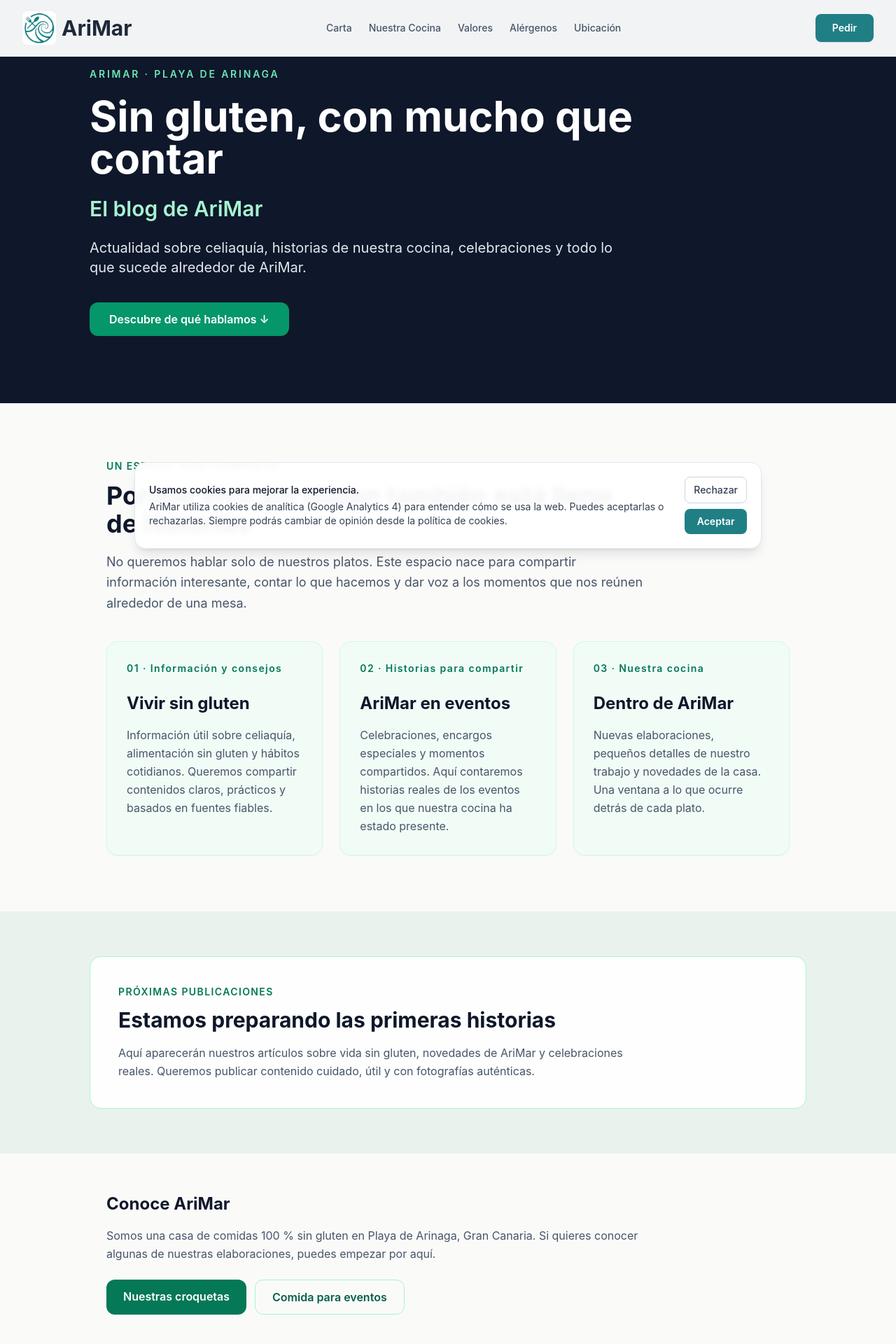
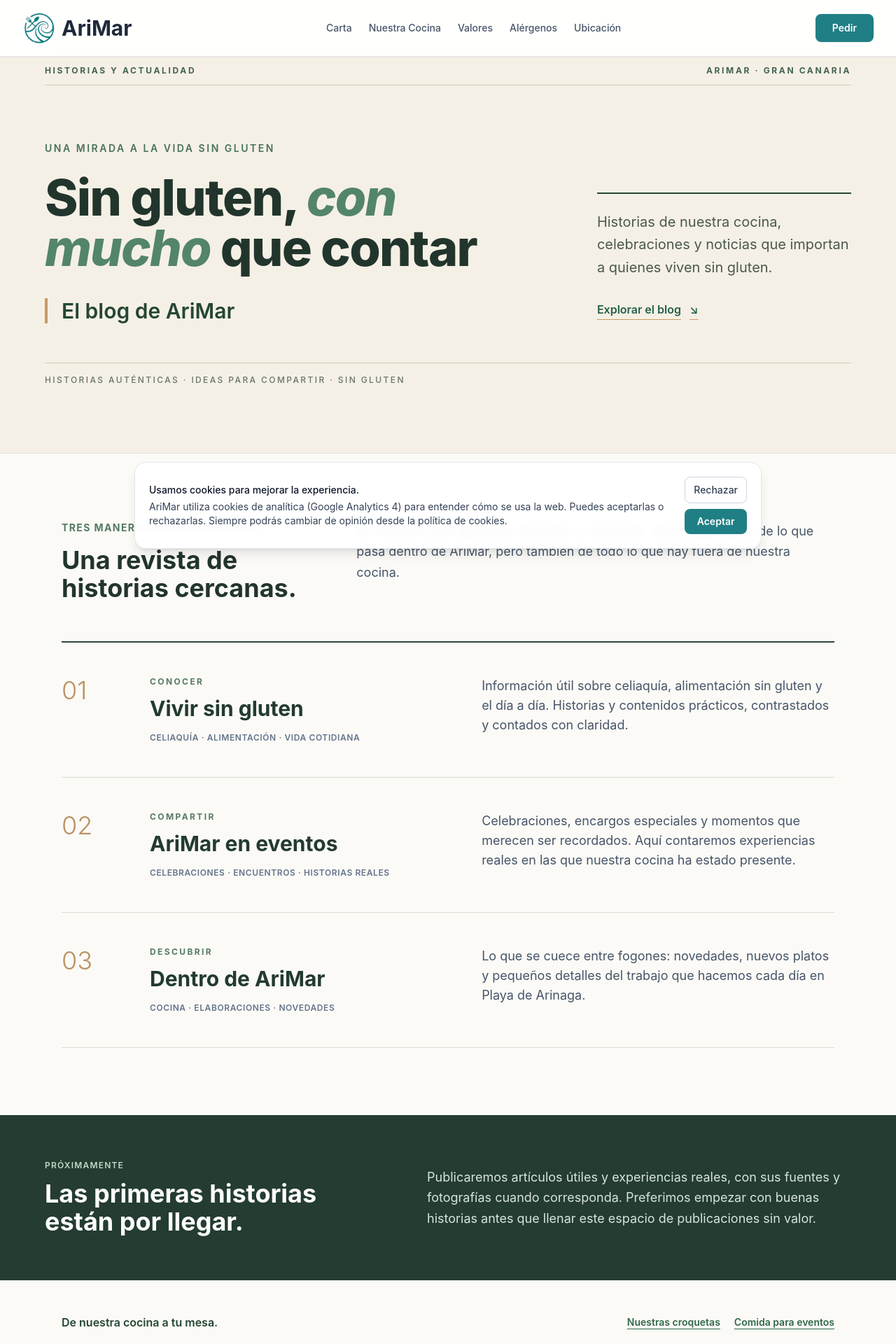
Before and after one commit to talaverilla85/ArimarWeb, a Next.js app: page /blog in a window 1280 px wide. Shown: the top 1920 px of the page at 70% size. Built offline with nearby package versions, Linux system fonts and the light colour scheme.

Commit message:
Give AriMar blog a distinct editorial magazine layout

```diff
--- a/app/blog/page.tsx
+++ b/app/blog/page.tsx
@@ -3,115 +3,117 @@
 
 export const metadata: Metadata = {
   title: 'El blog de AriMar | Celiaquía, vida sin gluten e historias de nuestra cocina',
-  description: 'Sin gluten, con mucho que contar. Actualidad sobre celiaquía, alimentación sin gluten, historias de la cocina y celebraciones de AriMar en Gran Canaria.',
+  description: 'Sin gluten, con mucho que contar. Actualidad sobre celiaquía, alimentación sin gluten, historias de nuestra cocina y celebraciones de AriMar en Gran Canaria.',
   alternates: { canonical: '/blog' },
 }
 
-const categorias = [
+const secciones = [
   {
     id: 'vivir-sin-gluten',
     numero: '01',
+    tema: 'Conocer',
     titulo: 'Vivir sin gluten',
-    descripcion: 'Información útil sobre celiaquía, alimentación sin gluten y hábitos cotidianos. Queremos compartir contenidos claros, prácticos y basados en fuentes fiables.',
-    etiqueta: 'Información y consejos',
+    descripcion: 'Información útil sobre celiaquía, alimentación sin gluten y el día a día. Historias y contenidos prácticos, contrastados y contados con claridad.',
+    detalle: 'Celiaquía · Alimentación · Vida cotidiana',
   },
   {
     id: 'eventos-arimar',
     numero: '02',
+    tema: 'Compartir',
     titulo: 'AriMar en eventos',
-    descripcion: 'Celebraciones, encargos especiales y momentos compartidos. Aquí contaremos historias reales de los eventos en los que nuestra cocina ha estado presente.',
-    etiqueta: 'Historias para compartir',
+    descripcion: 'Celebraciones, encargos especiales y momentos que merecen ser recordados. Aquí contaremos experiencias reales en las que nuestra cocina ha estado presente.',
+    detalle: 'Celebraciones · Encuentros · Historias reales',
   },
   {
     id: 'dentro-de-arimar',
     numero: '03',
+    tema: 'Descubrir',
     titulo: 'Dentro de AriMar',
-    descripcion: 'Nuevas elaboraciones, pequeños detalles de nuestro trabajo y novedades de la casa. Una ventana a lo que ocurre detrás de cada plato.',
-    etiqueta: 'Nuestra cocina',
+    descripcion: 'Lo que se cuece entre fogones: novedades, nuevos platos y pequeños detalles del trabajo que hacemos cada día en Playa de Arinaga.',
+    detalle: 'Cocina · Elaboraciones · Novedades',
   },
 ]
 
 export default function BlogPage() {
   return (
-    <main className="bg-[#fafbf9] text-slate-900">
-      <header className="bg-slate-900 px-6 py-20 md:py-24 text-white">
-        <div className="mx-auto max-w-5xl">
-          <p className="mb-5 text-sm font-semibold uppercase tracking-[0.2em] text-emerald-300">
-            AriMar · Playa de Arinaga
+    <main className="bg-[#fbfaf6] text-slate-900">
+      <header className="overflow-hidden border-b border-[#dfded6] bg-[#f5f0e5] px-6 pt-12 pb-16 md:pt-20 md:pb-24">
+        <div className="mx-auto max-w-6xl">
+          <div className="flex items-center justify-between border-y border-[#c8cfc4] py-3 text-[11px] font-bold uppercase tracking-[0.22em] text-[#426353] md:text-xs">
+            <span>Historias y actualidad</span>
+            <span>AriMar · Gran Canaria</span>
+          </div>
+          <div className="grid items-end gap-10 pt-14 md:grid-cols-[minmax(0,1.65fr)_minmax(0,0.8fr)] md:pt-20">
+            <div>
+              <p className="mb-6 text-sm font-semibold uppercase tracking-[0.18em] text-[#47715b]">
+                Una mirada a la vida sin gluten
               </p>
-          <h1 className="max-w-4xl text-4xl font-bold leading-tight md:text-6xl">
-            Sin gluten, con mucho que contar
+              <h1 className="max-w-4xl text-5xl font-extrabold leading-[1.07] tracking-tight text-[#22352d] sm:text-6xl md:text-7xl">
+                Sin gluten, <span className="italic text-[#538569]">con mucho</span> que contar
               </h1>
-          <h2 className="mt-6 text-2xl font-semibold text-emerald-200 md:text-3xl">
+              <h2 className="mt-9 border-l-4 border-[#c89a66] pl-5 text-2xl font-semibold text-[#254634] md:text-3xl">
                 El blog de AriMar
               </h2>
-          <p className="mt-6 max-w-3xl text-lg leading-relaxed text-slate-200 md:text-xl">
-            Actualidad sobre celiaquía, historias de nuestra cocina, celebraciones y todo lo que sucede alrededor de AriMar.
+            </div>
+            <div className="border-t-2 border-[#254634] pt-6 md:mb-2">
+              <p className="text-xl leading-relaxed text-[#4b584e]">
+                Historias de nuestra cocina, celebraciones y noticias que importan a quienes viven sin gluten.
               </p>
-          <a
-            href="#descubre"
-            className="mt-9 inline-block rounded-xl bg-emerald-600 px-7 py-3 font-semibold text-white transition-colors hover:bg-emerald-500"
-          >
-            Descubre de qué hablamos ↓
+              <a href="#explorar" className="mt-8 inline-flex items-center gap-3 font-semibold text-[#256049] underline decoration-[#c89a66] underline-offset-8">
+                Explorar el blog <span aria-hidden="true">↘</span>
               </a>
+            </div>
+          </div>
+          <p className="mt-14 border-t border-[#c8cfc4] pt-4 text-xs font-medium uppercase tracking-[0.2em] text-[#697469]">
+            Historias auténticas · Ideas para compartir · Sin gluten
+          </p>
         </div>
       </header>
 
-      <section id="descubre" className="mx-auto max-w-5xl px-6 py-16 md:py-20">
-        <p className="mb-3 text-sm font-semibold uppercase tracking-widest text-emerald-700">
-          Un espacio para compartir
+      <section id="explorar" className="mx-auto max-w-6xl px-6 py-16 md:py-24">
+        <div className="grid gap-8 md:grid-cols-[1fr_2fr] md:gap-20">
+          <div>
+            <p className="mb-4 text-sm font-bold uppercase tracking-widest text-[#537965]">Tres maneras de descubrirnos</p>
+            <h2 className="text-3xl font-bold leading-tight text-[#22352d] md:text-4xl">Una revista de historias cercanas.</h2>
+          </div>
+          <p className="max-w-2xl text-lg leading-relaxed text-slate-600">
+            Un espacio para aprender, descubrir y compartir. Queremos hablar de lo que pasa dentro de AriMar, pero también de todo lo que hay fuera de nuestra cocina.
           </p>
-        <h2 className="mb-5 max-w-3xl text-3xl font-bold md:text-4xl">
-          Porque vivir sin gluten también está lleno de historias
-        </h2>
-        <p className="mb-10 max-w-3xl text-lg leading-relaxed text-slate-600">
-          No queremos hablar solo de nuestros platos. Este espacio nace para compartir información interesante, contar lo que hacemos y dar voz a los momentos que nos reúnen alrededor de una mesa.
-        </p>
-        <div className="grid gap-6 md:grid-cols-3">
-          {categorias.map((categoria) => (
-            <article
-              id={categoria.id}
-              key={categoria.id}
-              className="flex flex-col rounded-2xl border border-emerald-100 bg-emerald-50/60 p-7 shadow-sm shadow-emerald-950/5"
-            >
-              <p className="mb-6 text-sm font-semibold tracking-widest text-emerald-700">
-                {categoria.numero} · {categoria.etiqueta}
-              </p>
-              <h3 className="mb-4 text-2xl font-bold">{categoria.titulo}</h3>
-              <p className="leading-relaxed text-slate-600">{categoria.descripcion}</p>
+        </div>
+        <div className="mt-14 border-t-2 border-[#30483a]">
+          {secciones.map((seccion) => (
+            <article key={seccion.id} id={seccion.id} className="grid gap-4 border-b border-[#d7ddd3] py-9 md:grid-cols-[90px_1fr_1.15fr] md:gap-9 md:py-12">
+              <p className="text-4xl font-light text-[#ba9162]">{seccion.numero}</p>
+              <div>
+                <p className="mb-3 text-xs font-bold uppercase tracking-[0.2em] text-[#567a63]">{seccion.tema}</p>
+                <h3 className="text-2xl font-bold leading-tight text-[#233b2f] md:text-3xl">{seccion.titulo}</h3>
+                <p className="mt-4 text-xs font-semibold uppercase tracking-wider text-slate-500">{seccion.detalle}</p>
+              </div>
+              <p className="max-w-xl text-base leading-relaxed text-slate-600 md:text-lg">{seccion.descripcion}</p>
             </article>
           ))}
         </div>
       </section>
 
-      <section className="bg-[#eaf2ee] px-6 py-16">
-        <div className="mx-auto max-w-5xl rounded-2xl border border-emerald-200 bg-white/90 p-8 md:p-10">
-          <p className="mb-3 text-sm font-semibold uppercase tracking-widest text-emerald-700">
-            Próximas publicaciones
-          </p>
-          <h2 className="mb-4 text-2xl font-bold md:text-3xl">
-            Estamos preparando las primeras historias
-          </h2>
-          <p className="max-w-3xl leading-relaxed text-slate-600">
-            Aquí aparecerán nuestros artículos sobre vida sin gluten, novedades de AriMar y celebraciones reales. Queremos publicar contenido cuidado, útil y con fotografías auténticas.
+      <section className="bg-[#243c31] px-6 py-16 text-white">
+        <div className="mx-auto grid max-w-6xl gap-7 md:grid-cols-[1fr_1.3fr] md:gap-20">
+          <div>
+            <p className="mb-3 text-xs font-semibold uppercase tracking-widest text-[#c1d9c7]">Próximamente</p>
+            <h2 className="text-3xl font-bold md:text-4xl">Las primeras historias están por llegar.</h2>
+          </div>
+          <p className="self-center text-lg leading-relaxed text-[#d8e5dc]">
+            Publicaremos artículos útiles y experiencias reales, con sus fuentes y fotografías cuando corresponda. Preferimos empezar con buenas historias antes que llenar este espacio de publicaciones sin valor.
           </p>
         </div>
       </section>
 
-      <section className="mx-auto max-w-5xl px-6 py-14">
-        <h2 className="mb-4 text-2xl font-bold">Conoce AriMar</h2>
-        <p className="mb-6 max-w-3xl leading-relaxed text-slate-600">
-          Somos una casa de comidas 100 % sin gluten en Playa de Arinaga, Gran Canaria. Si quieres conocer algunas de nuestras elaboraciones, puedes empezar por aquí.
-        </p>
-        <div className="flex flex-wrap gap-3">
-          <Link href="/croquetas-sin-gluten-gran-canaria" className="rounded-xl bg-emerald-700 px-6 py-3 font-semibold text-white">
-            Nuestras croquetas
-          </Link>
-          <Link href="/comida-para-eventos-gran-canaria" className="rounded-xl border border-emerald-200 px-6 py-3 font-semibold text-emerald-800">
-            Comida para eventos
-          </Link>
+      <footer className="mx-auto flex max-w-6xl flex-col gap-5 px-6 py-12 md:flex-row md:items-center md:justify-between">
+        <p className="font-semibold text-[#254634]">De nuestra cocina a tu mesa.</p>
+        <div className="flex flex-wrap gap-5 text-sm font-semibold text-[#306749]">
+          <Link href="/croquetas-sin-gluten-gran-canaria" className="underline underline-offset-4">Nuestras croquetas</Link>
+          <Link href="/comida-para-eventos-gran-canaria" className="underline underline-offset-4">Comida para eventos</Link>
         </div>
-      </section>
+      </footer>
     </main>
   )
 }
```
Lines whose indentation alone changed are shown as unchanged.
